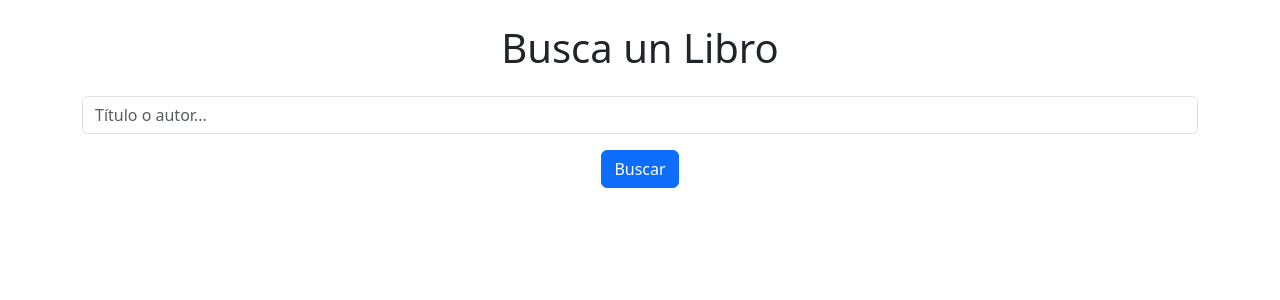
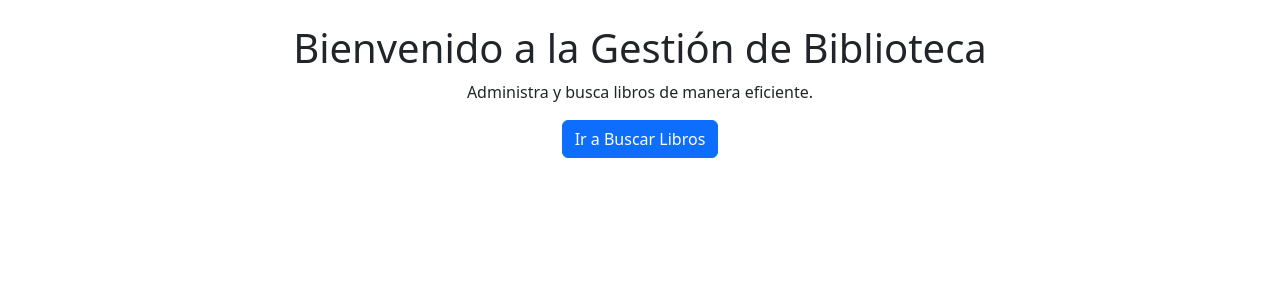
Before and after one commit to dpm1002/proyectos, a Flask app: page / in a window 1280 px wide. Shown: the part 56-356 px from the top of the page. Run offline with Flask 3, Linux system fonts and the light colour scheme.

Commit message:
Pagina principal creada, el anterior index se convierte en la pagina de libros

```diff
--- a/library-management/app/routes.py
+++ b/library-management/app/routes.py
@@ -35,3 +35,7 @@ def add_book():
 def library():
     books = Book.query.all()
     return render_template("library.html", books=books)
+
+@bp.route("/libros")
+def libros():
+    return render_template("libros.html")
--- a/library-management/app/templates/index.html
+++ b/library-management/app/templates/index.html
@@ -2,12 +2,8 @@
 
 {% block content %}
 <div class="text-center">
-    <h1>Busca un Libro</h1>
-    <form method="POST" action="/search" class="mt-4">
-        <div class="mb-3">
-            <input type="text" class="form-control" name="query" placeholder="Título o autor..." required>
-        </div>
-        <button type="submit" class="btn btn-primary">Buscar</button>
-    </form>
+    <h1>Bienvenido a la Gestión de Biblioteca</h1>
+    <p>Administra y busca libros de manera eficiente.</p>
+    <a href="{{ url_for('routes.libros') }}" class="btn btn-primary">Ir a Buscar Libros</a>
 </div>
 {% endblock %}
```
Also changed, not shown: library-management/app/templates/libros.html (added, +13 -0 lines).
